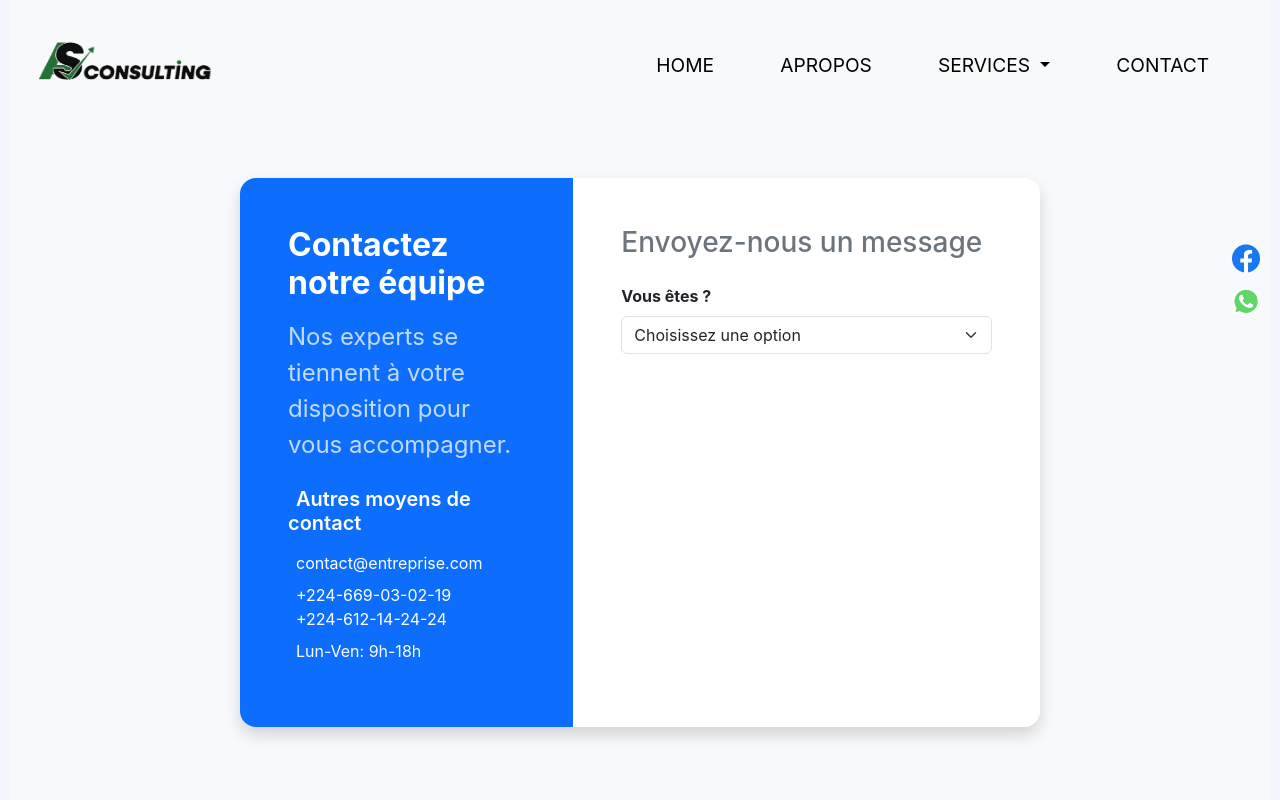
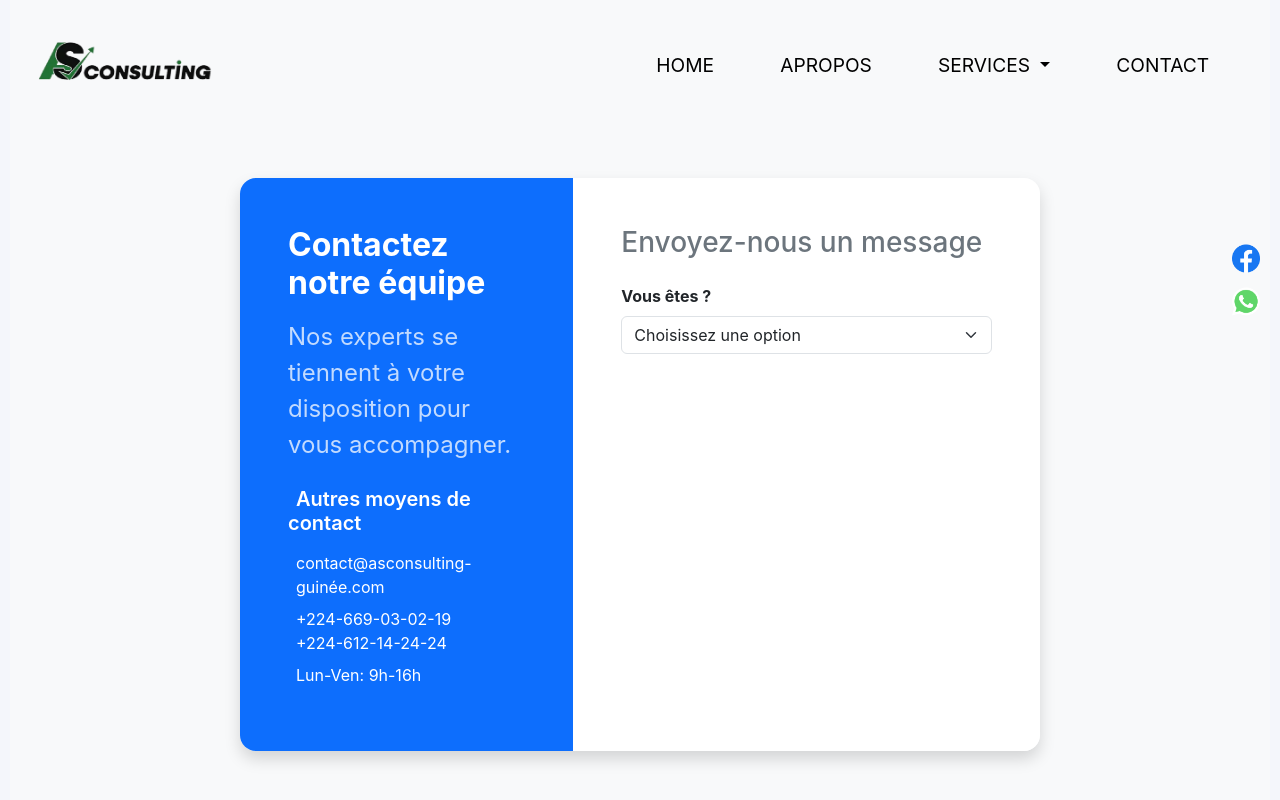
Before and after one commit to BangalyLeDeveloppeur/AS-consulting, a React (Vite) app in the folder frontend/: page /form in a window 1280 px wide. Shown: the top 800 px of the page. Built offline with nearby package versions, Linux system fonts and the light colour scheme.

Commit message:
mise jour info footer

```diff
--- a/frontend/src/components/FormulaireContact.jsx
+++ b/frontend/src/components/FormulaireContact.jsx
@@ -12,21 +12,20 @@ const FormulaireContact = () => {
   };
 
   return (
-    <div className="bg-light" style={{ minHeight: '100vh', width: '100%' }}>
+    <div className="bg-light" style={{ minHeight: "100vh", width: "100%" }}>
       {/* Supprimez les conteneurs restrictifs */}
       <div className="container-fluid py-5">
         {/* Une seule row centrée mais plus large */}
         <div className="row justify-content-center mx-0">
-          {/* col-12 sur mobile, col-10 sur tablette, col-8 sur desktop - PLUS LARGE */}
           <div className="col-12 col-md-10 col-lg-9 col-xl-8">
             {/* Votre carte prend presque toute la largeur */}
             <div className="row g-0 shadow rounded-4 overflow-hidden">
-
               {/* Colonne gauche - informations (plus large) */}
               <div className="col-md-5 bg-primary text-white p-4 p-xl-5 d-flex flex-column">
                 <h2 className="fw-bold mb-3">Contactez notre équipe</h2>
                 <p className="opacity-75 mb-4">
-                  Nos experts se tiennent à votre disposition pour vous accompagner.
+                  Nos experts se tiennent à votre disposition pour vous
+                  accompagner.
                 </p>
 
                 {/* Espacement automatique */}
@@ -38,7 +37,7 @@ const FormulaireContact = () => {
                   <ul className="list-unstyled">
                     <li className="mb-2 d-flex align-items-center">
                       <i className="bi bi-envelope me-2"></i>
-                      contact@entreprise.com
+                      contact@asconsulting-guinée.com
                     </li>
                     <li className="mb-2 d-flex align-items-start">
                       <i className="bi bi-phone me-2 mt-1"></i>
@@ -49,7 +48,7 @@ const FormulaireContact = () => {
                     </li>
                     <li className="d-flex align-items-center">
                       <i className="bi bi-clock me-2"></i>
-                      Lun-Ven: 9h-18h
+                      Lun-Ven: 9h-16h
                     </li>
                   </ul>
                 </div>
--- a/frontend/src/styles/components/_dashbord.scss
+++ b/frontend/src/styles/components/_dashbord.scss
@@ -3,7 +3,6 @@ body {
   font-family: "Inter", sans-serif;
   background: #f4f6fb;
 }
-
 /* Layout principal */
 .admin-container {
   display: flex;
```
Also changed, not shown: 1 other file (tests, documents, lock files or other folders).
